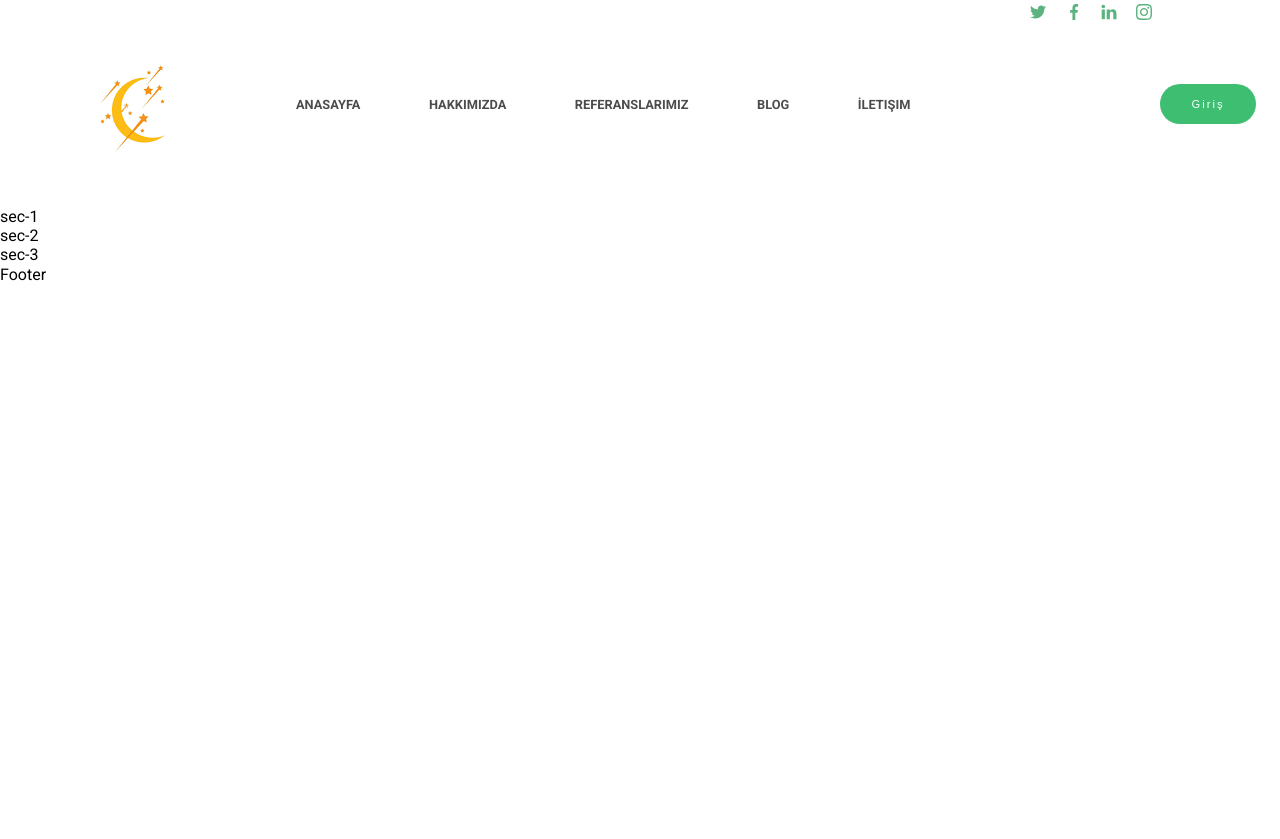
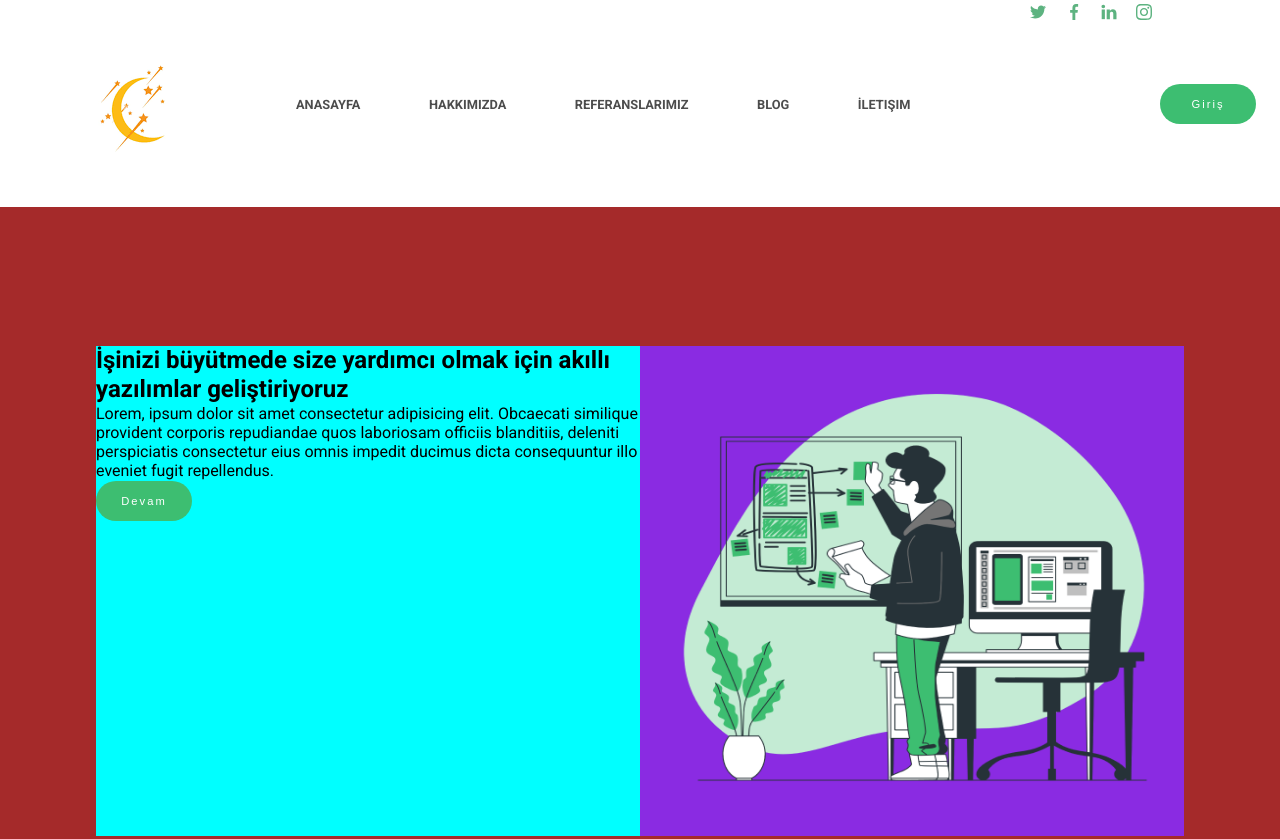
Before and after one commit to aydogdu-ali/company_website_example, a website: page index.html in a window 1280 px wide. Shown: the top 839 px of the page. Before the commit the page ends 800 px from the top, so only its background shows below. Drawn offline with Linux system fonts and the light colour scheme.

Commit message:
added images and home.scss

```diff
--- a/index.html
+++ b/index.html
@@ -18,15 +18,25 @@
     <div class="container">
       <!--Header start-->
       <header class="header">
-        <img  class ="header__logo"src="images/logomoon.png" alt="logo" />
+        <img class="header__logo" src="images/logomoon.png" alt="logo" />
         <div class="navigation">
           <nav class="navigation__nav">
             <ul class="navigation__list">
-              <li class="navigation__item"><a href="" class="navigation__link">Anasayfa</a></li>
-              <li class="navigation__item"><a href=""class="navigation__link">Hakkımızda</a></li>
-              <li class="navigation__item"><a href=""class="navigation__link">Referanslarımız</a></li>
-              <li class="navigation__item"><a href=""class="navigation__link">Blog</a></li>
-              <li class="navigation__item"><a href=""class="navigation__link">İletişim</a></li>
+              <li class="navigation__item">
+                <a href="" class="navigation__link">Anasayfa</a>
+              </li>
+              <li class="navigation__item">
+                <a href="" class="navigation__link">Hakkımızda</a>
+              </li>
+              <li class="navigation__item">
+                <a href="" class="navigation__link">Referanslarımız</a>
+              </li>
+              <li class="navigation__item">
+                <a href="" class="navigation__link">Blog</a>
+              </li>
+              <li class="navigation__item">
+                <a href="" class="navigation__link">İletişim</a>
+              </li>
             </ul>
           </nav>
           <button class="button"><span>Giriş</span><span>Giriş</span></button>
@@ -37,41 +47,61 @@
               <li class="social-nav__item">
                 <a href="" class="social-nav__links"></a>
                 <svg class="social-nav__icon">
-                <use xlink:href ="images/sprite.svg#twitter"></use>
+                  <use xlink:href="images/sprite.svg#twitter"></use>
                 </svg>
-
               </li>
 
               <li class="social-nav__item">
                 <a href="" class="social-nav__links"></a>
                 <svg class="social-nav__icon">
-                <use xlink:href ="images/sprite.svg#facebook"></use>
+                  <use xlink:href="images/sprite.svg#facebook"></use>
                 </svg>
-
               </li>
 
               <li class="social-nav__item">
                 <a href="" class="social-nav__links"></a>
                 <svg class="social-nav__icon">
-                <use xlink:href ="images/sprite.svg#linkedin"></use>
+                  <use xlink:href="images/sprite.svg#linkedin"></use>
                 </svg>
-
               </li>
               <li class="social-nav__item">
                 <a href="" class="social-nav__links"></a>
                 <svg class="social-nav__icon">
-                <use xlink:href ="images/sprite.svg#instagram"></use>
+                  <use xlink:href="images/sprite.svg#instagram"></use>
                 </svg>
-
               </li>
-
-
             </ul>
-        </nav ></div>
-
+          </nav>
+        </div>
       </header>
       <!--Header End-->
-      <section class="sec-1">sec-1</section>
+      <section class="sec-info">
+        <div class="sec-info__container">
+          <div class="sec-info__left">
+            <h1>
+              İşinizi büyütmede size yardımcı olmak için akıllı yazılımlar
+              geliştiriyoruz
+            </h1>
+            <p>
+              Lorem, ipsum dolor sit amet consectetur adipisicing elit.
+              Obcaecati similique provident corporis repudiandae quos laboriosam
+              officiis blanditiis, deleniti perspiciatis consectetur eius omnis
+              impedit ducimus dicta consequuntur illo eveniet fugit repellendus.
+            </p>
+            <button class="button">
+              <span> Devam</span>
+              <span> Devam</span>
+            </button>
+          </div>
+          <div class="sec-info__right">
+            <img
+              class="sec-info__img"
+              src="images/programming-1000.png"
+              alt="info-img"
+            />
+          </div>
+        </div>
+      </section>
       <section class="sec-2">sec-2</section>
       <section class="sec-3">sec-3</section>
       <footer>Footer</footer>
--- a/sass/main.scss
+++ b/sass/main.scss
@@ -5,3 +5,5 @@
 @import "components/social-nav";
 
 @import "layout/header";
+
+@import "pages/home";
--- /dev/null
+++ b/sass/pages/_home.scss
@@ -0,0 +1,34 @@
+.sec-info {
+
+    height: 45rem;
+    padding: 4rem 6rem 1rem 6rem;
+    background-color: brown;
+
+    display: flex;
+    justify-content: center;
+    align-items: center;
+
+    &__container {
+        display: flex;
+    }
+
+    &__left{
+        flex: 0 0 50%;
+        background-color: aqua;
+    }
+
+    &__right{
+
+        flex: 0 0 50%;
+        background-color: blueviolet;
+
+        display: flex;
+        justify-content: center;
+        align-items: center;
+    }
+
+    &__img{
+        width: 90%;
+        height: 90%;
+    }
+}
```
Also changed, not shown: css/style.css, images/programming-1000.png (added), images/programming-2000.png (added), images/programming-500.png (added). Lines whose indentation alone changed are shown as unchanged.
